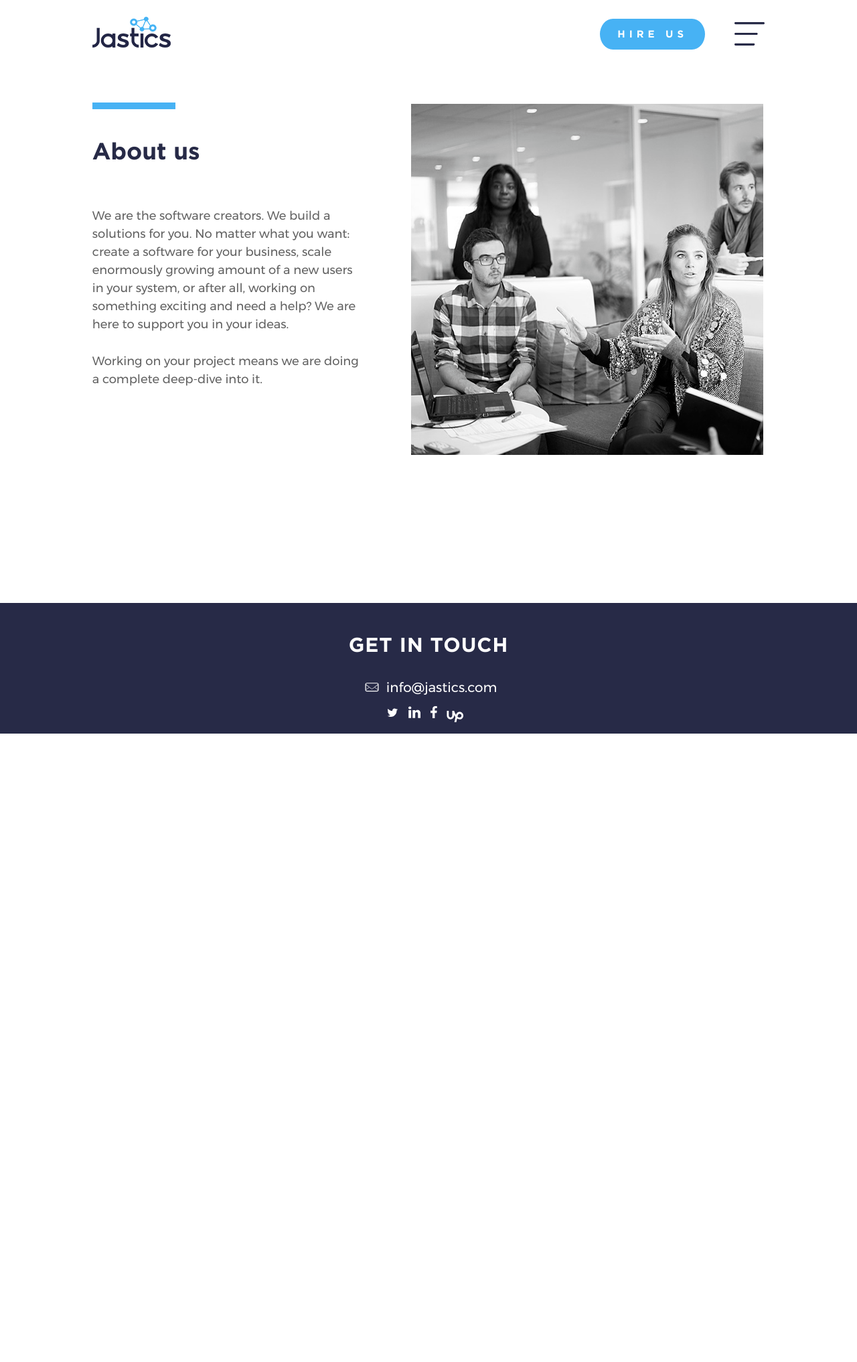
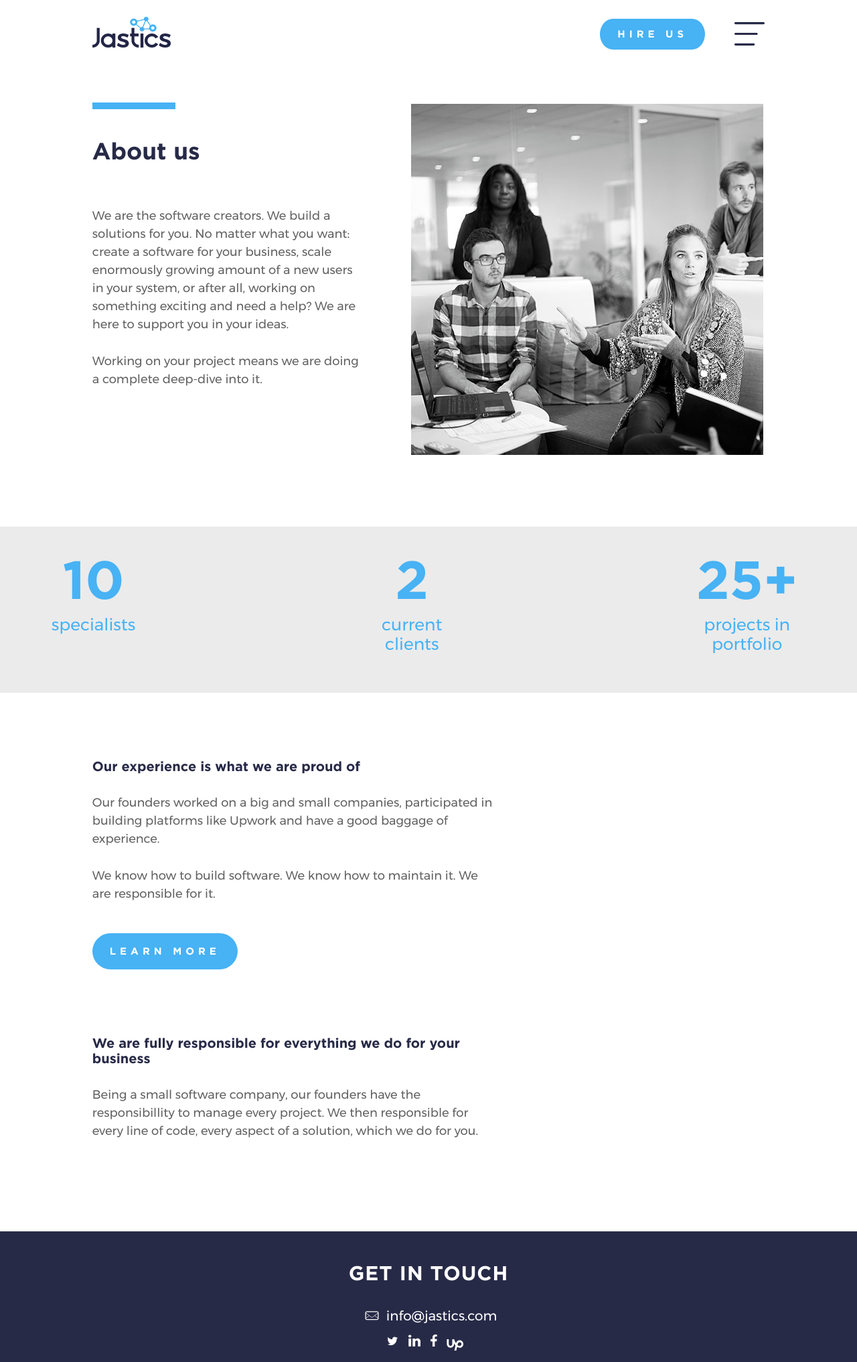
Before and after one commit to chalatz/jastics-labs, a Jekyll site: the page built from about-us.html, in a window 1280 px wide. Shown: the whole page at 67% size. Built offline with Jekyll 4.4.1, drawn with Linux system fonts in a browser that asks for light colours; nearby versions of some CDN libraries; before the commit the page ends 1095 px from its top, so only the background shows below that.

Commit message:
Added about-us page

```diff
--- a/_sass/about-us.scss
+++ b/_sass/about-us.scss
@@ -1,4 +1,16 @@
 .about-us {
+
+    &__item {
+        margin-bottom: 100px;
+    }
+
+    &__info {
+        width: 60%;
+    }
+
+    &__btn {
+        margin-top: 45px;
+    }
 
     .container {
         @include clearfix;
@@ -17,4 +29,35 @@
         text-align: right;
     }
 
+    &__numbers-wrapper {
+        background-color: #ebebeb;
+        padding: 40px 6vw;
+    }
+
+    &__numbers {
+        text-align: justify;
+        &:after {
+            content: '';
+            display: inline-block;
+            width: 100%;
+        }
+    }
+
+    &__numbers-number {
+        font-family: 'Gotham Pro Bold', sans-serif;
+        font-size: 80px;
+    }
+
+    &__numbers-text {
+        font-size: 25px;
+        max-width: 7em;
+    }
+
+    &__numbers-item {
+        color: $lightblue;
+        display: inline-block;
+        text-align: center;
+        vertical-align: top;
+    }
+
 }
--- a/_sass/hire-us-btn.scss
+++ b/_sass/hire-us-btn.scss
@@ -93,6 +93,11 @@
         }
     }
 
+    &--learn-more {
+        padding-top: 16px;
+        padding-bottom: 16px;
+    }
+
     &--centered {
         margin-left: 50%;
         transform: translateX(-50%);
--- a/about-us.html
+++ b/about-us.html
@@ -5,7 +5,7 @@ title: About us
 
 <section class="about-us">
 
-    <div class="container">
+    <div class="about-us__item container">
 
         <div class="about-us__header-item about-us__header-text">
 
@@ -41,4 +41,79 @@ title: About us
 
     </div>
 
+    <div class="about-us__item about-us__numbers-wrapper">
+
+        <div class="about-us__numbers">
+            <div class="about-us__numbers-item">
+                <div class="about-us__numbers-number">
+                    10
+                </div>
+                <div class="about-us__numbers-text">
+                    specialists
+                </div>
+            </div>
+            <div class="about-us__numbers-item">
+                <div class="about-us__numbers-number">
+                    2
+                </div>
+                <div class="about-us__numbers-text">
+                    current clients
+                </div>
+            </div>
+            <div class="about-us__numbers-item">
+                <div class="about-us__numbers-number">
+                    25+
+                </div>
+                <div class="about-us__numbers-text">
+                    projects in portfolio
+                </div>
+            </div>
+        </div>
+
+    </div>
+
+    <div class="about-us__item container">
+
+        <div class="about-us__info post__content">
+
+            <h2 class="about-us__info-title">
+                Our experience is what we are proud of
+            </h2>
+
+            <p>
+                Our founders worked on a big and small companies, participated in building platforms like Upwork and have a good baggage of experience.
+            </p>
+
+            <p>
+                We know how to build software. We know how to maintain it. We are responsible for it.
+            </p>
+
+        </div>
+
+        <div class="hire-us__btn about-us__btn">
+            <a href="" class="hire-us-btn hire-us-btn--blue hire-us-btn--learn-more">
+                <span class="hire-us-btn__text">
+                    Learn More
+                </span>
+            </a>
+        </div>
+
+    </div>
+
+    <div class="about-us__item container">
+
+        <div class="about-us__info post__content">
+
+            <h2 class="about-us__info-title">
+                We are fully responsible for everything we do for your business
+            </h2>
+
+            <p>
+                Being a small software company, our founders have the responsibillity to manage every project. We then responsible for every line of code, every aspect of a solution, which we do for you.
+            </p>
+
+        </div>
+
+    </div>
+
 </section>
```
